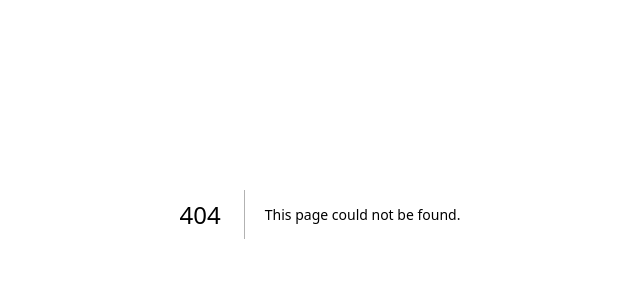
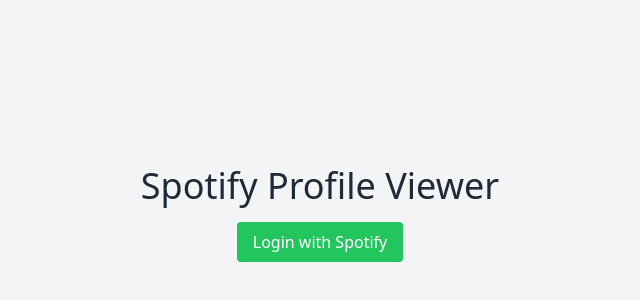
Before and after one commit to Chu1503/spotify-frontend, a Next.js app: page /login in a window 1280 px wide. Before the commit this address had no page. Shown: the part 186-486 px from the top of the page, without its empty margins (320-960 px from the left). Built offline with nearby package versions, Linux system fonts and the light colour scheme.

Commit message:
structure

```diff
--- a/app/layout.tsx
+++ b/app/layout.tsx
@@ -1,31 +1,16 @@
-import type { Metadata } from "next";
-import localFont from "next/font/local";
-import "./globals.css";
+// app/layout.tsx
+import './globals.css';
+import { ReactNode } from 'react';
 
-const geistSans = localFont({
-  src: "./fonts/GeistVF.woff",
-  variable: "--font-geist-sans",
-  weight: "100 900",
-});
-const geistMono = localFont({
-  src: "./fonts/GeistMonoVF.woff",
-  variable: "--font-geist-mono",
-  weight: "100 900",
-});
-
-export const metadata: Metadata = {
-  title: "Create Next App",
-  description: "Generated by create next app",
+export const metadata = {
+  title: 'Spotify Profile Viewer',
+  description: 'View your Spotify profile, including playlists and followers',
 };
 
-export default function RootLayout({
-  children,
-}: Readonly<{
-  children: React.ReactNode;
-}>) {
+export default function RootLayout({ children }: { children: ReactNode }) {
   return (
     <html lang="en">
-      <body className={`${geistSans.variable} ${geistMono.variable}`}>
+      <body className="bg-gray-100 text-gray-800">
         {children}
       </body>
     </html>
--- /dev/null
+++ b/app/login/page.tsx
@@ -0,0 +1,22 @@
+'use client';
+
+import { useState } from 'react';
+
+export default function Login() {
+  const handleLogin = () => {
+    // Redirect to backend endpoint to initiate Spotify OAuth
+    window.location.href = 'https://your-backend-url.com/auth/login';
+  };
+
+  return (
+    <div className="flex flex-col items-center justify-center h-screen">
+      <h1 className="text-4xl mb-4">Spotify Profile Viewer</h1>
+      <button
+        onClick={handleLogin}
+        className="bg-green-500 text-white py-2 px-4 rounded"
+      >
+        Login with Spotify
+      </button>
+    </div>
+  );
+}
--- a/app/page.tsx
+++ b/app/page.tsx
@@ -1,34 +1,15 @@
 // app/page.tsx
-import { useEffect, useState } from 'react';
+'use client';
 
-type ProfileData = {
-  imageUrl: string;
-  name: string;
-  followers: number;
-  playlists: number;
-};
+import { useRouter } from 'next/navigation';
+import { useEffect } from 'react';
 
-const ProfilePage = () => {
-  const [profile, setProfile] = useState<ProfileData | null>(null);
+export default function Home() {
+  const router = useRouter();
 
   useEffect(() => {
-    // Call backend to fetch profile data
-    fetch('/api/profile')
-      .then((response) => response.json())
-      .then((data) => setProfile(data))
-      .catch((error) => console.error('Error fetching profile:', error));
-  }, []);
+    router.push('/login'); // Redirect to login page on load
+  }, [router]);
 
-  if (!profile) return <div>Loading...</div>;
-
-  return (
-    <div className="flex flex-col items-center">
-      <img src={profile.imageUrl} alt="Profile" className="rounded-full w-32 h-32 mb-4" />
-      <h1 className="text-2xl font-bold">{profile.name}</h1>
-      <p>{profile.followers} Followers</p>
-      <p>{profile.playlists} Playlists</p>
-    </div>
-  );
-};
-
-export default ProfilePage;
+  return null; // Nothing to render as it redirects immediately
+}
--- /dev/null
+++ b/app/profile/page.tsx
@@ -0,0 +1,38 @@
+'use client';
+
+import { useEffect, useState } from 'react';
+
+interface UserProfile {
+  display_name: string;
+  followers: { total: number };
+  images: { url: string }[];
+  playlists: number;
+}
+
+export default function Profile() {
+  const [profile, setProfile] = useState<UserProfile | null>(null);
+
+  useEffect(() => {
+    const fetchProfile = async () => {
+      const response = await fetch('/api/profile');
+      const data = await response.json();
+      setProfile(data);
+    };
+    fetchProfile();
+  }, []);
+
+  if (!profile) return <p>Loading...</p>;
+
+  return (
+    <div className="flex flex-col items-center justify-center h-screen">
+      <img
+        src={profile.images[0].url}
+        alt="Profile Picture"
+        className="w-32 h-32 rounded-full mb-4"
+      />
+      <h1 className="text-2xl">{profile.display_name}</h1>
+      <p>Followers: {profile.followers.total}</p>
+      <p>Playlists: {profile.playlists}</p>
+    </div>
+  );
+}
```
